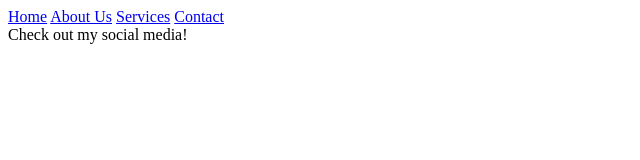
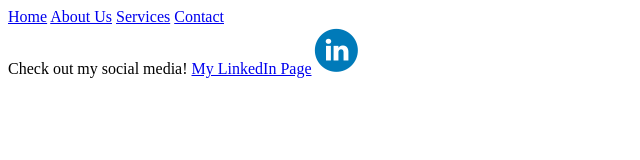
Before and after one commit to mbhalesha/HTML-anchor-tags-practice-page, a plain HTML site: page index.html in a window 1280 px wide. Shown: the whole page, without its empty margins (0-640 px from the left). Drawn offline with Linux system fonts and the light colour scheme.

Commit message:
added LinkedIn image and linked it to my social media profile

```diff
--- a/index.html
+++ b/index.html
@@ -17,7 +17,8 @@
     </header>
 
     Check out my social media!
-    <a href="https://www.linkedin.com/in/manisha/"></a>
-
+    <a href="https://www.linkedin.com/in/manisha/" target="_blank">My LinkedIn Page<img src="linkedin.png"</a>
+<!-- adding the attribute: target="_blank" opens it in a new page-->
+<!-- use iconfinder.com to find a free logo image of linkedIn, nest an image tag-->
 </body>
 </html>
```
Also changed, not shown: linkedin.png (added).
